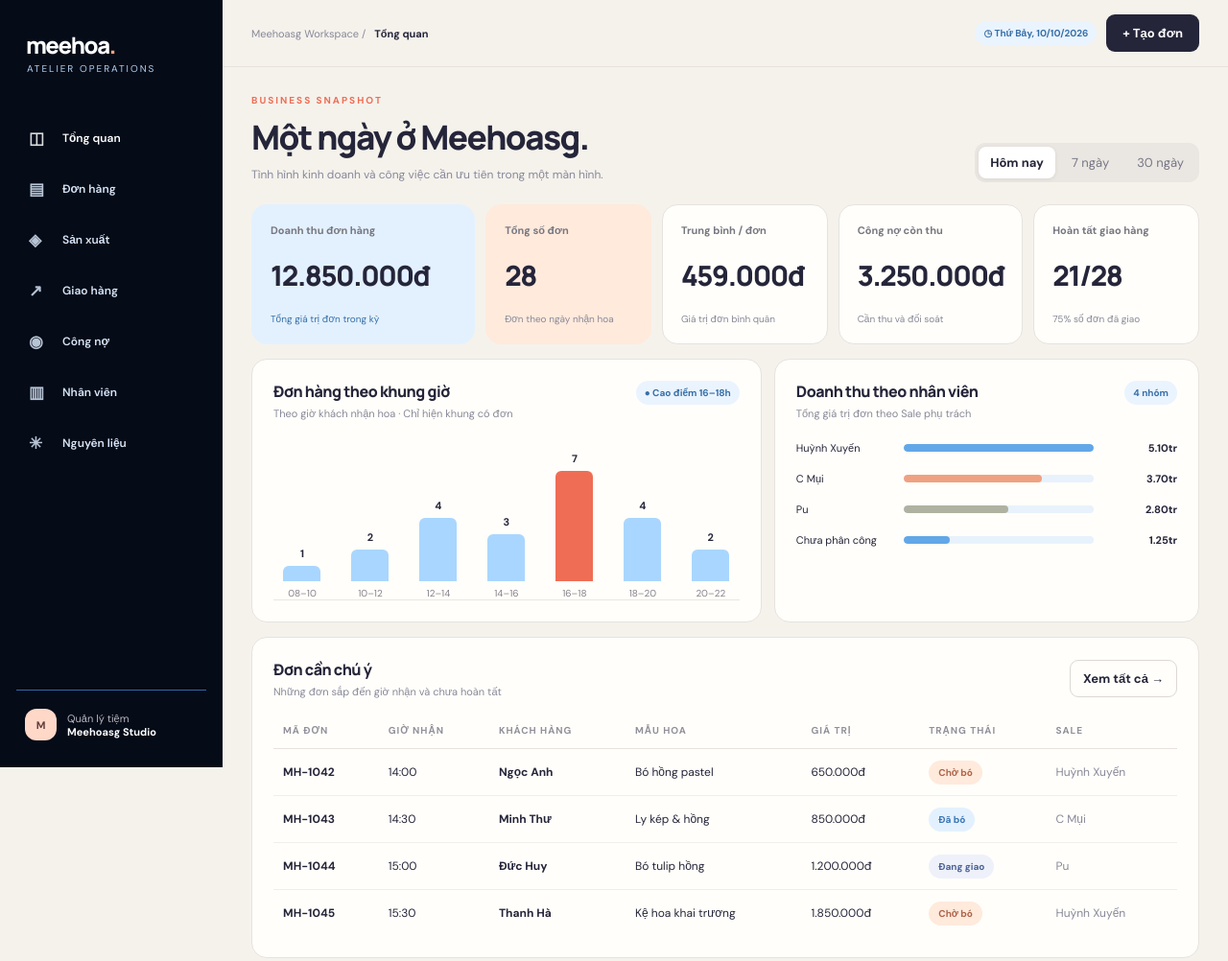
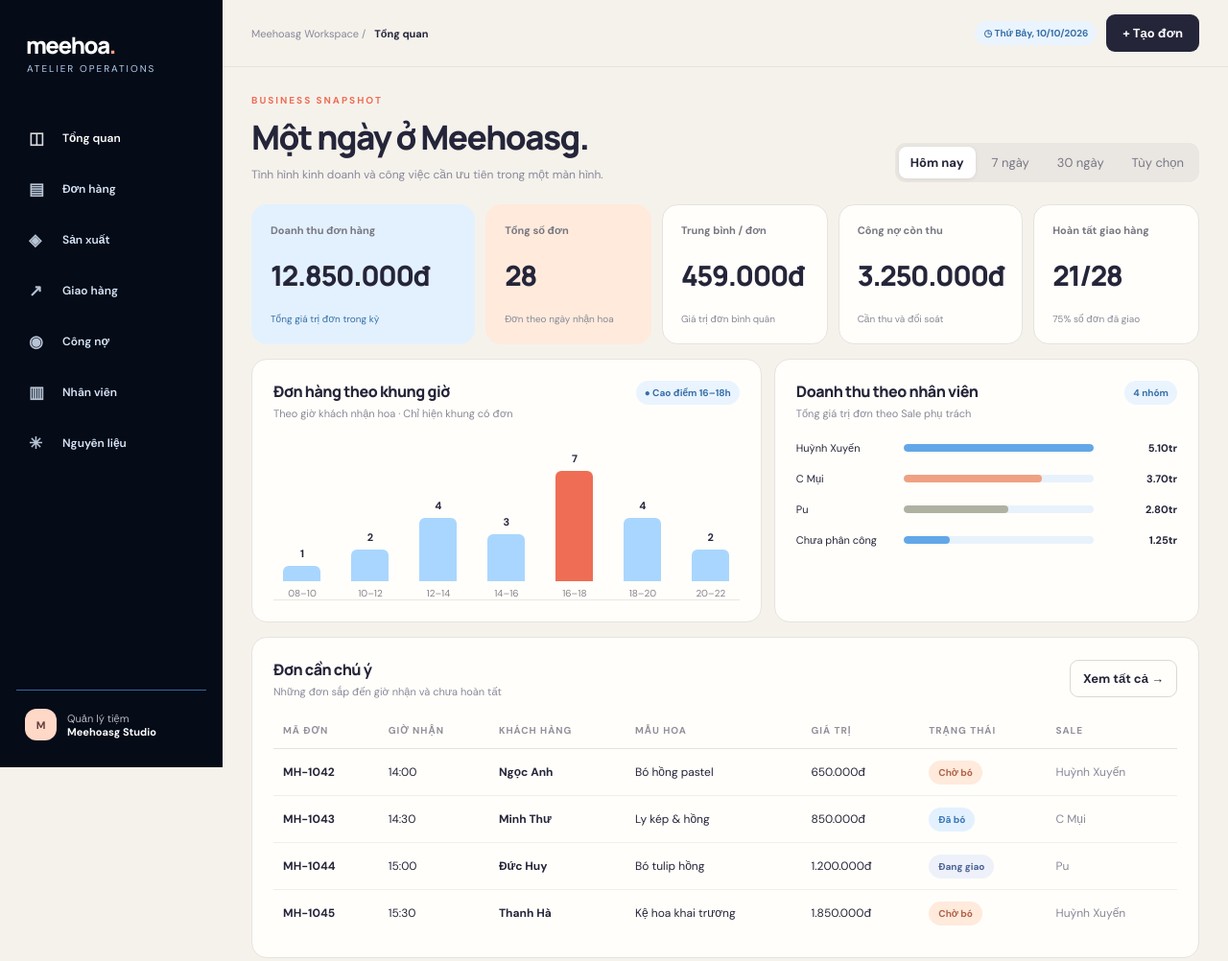
Before and after one commit to AlexT-tech98/meehoasg-ui-demo, a website: page concept-02/index.html in a window 1280 px wide. Shown: the whole page at 96% size. Drawn offline with Linux system fonts and the light colour scheme.

Commit message:
Add Dashboard specific-day and date-range selection to concept preview, no fabricated custom-period data

```diff
--- a/concept-02/index.html
+++ b/concept-02/index.html
@@ -14,12 +14,12 @@
 const pages=[['dashboard','◫','Tổng quan'],['orders','▤','Đơn hàng'],['production','◈','Sản xuất'],['delivery','↗','Giao hàng'],['debt','◉','Công nợ'],['sales','▥','Nhân viên'],['materials','✳','Nguyên liệu']];
 const staff=[['Huỳnh Xuyến',5100000],['C Mụi',3700000],['Pu',2800000],['Chưa phân công',1250000]];
 const orders=[['MH-1042','14:00','Ngọc Anh','Bó hồng pastel',650000,'Chờ bó','Huỳnh Xuyến'],['MH-1043','14:30','Minh Thư','Ly kép & hồng',850000,'Đã bó','C Mụi'],['MH-1044','15:00','Đức Huy','Bó tulip hồng',1200000,'Đang giao','Pu'],['MH-1045','15:30','Thanh Hà','Kệ hoa khai trương',1850000,'Chờ bó','Huỳnh Xuyến'],['MH-1046','16:00','Thu Trang','Hoa tone kem',550000,'Đã giao','C Mụi'],['MH-1047','17:00','Phương Uyên','Bó hoa burgundy',750000,'Đã bó','Pu']];
-let current='dashboard',period='today',search='',status='all';
+let current='dashboard',period='today',search='',status='all',customStart='2026-10-10',customEnd='2026-10-10';
 const fmt=n=>new Intl.NumberFormat('vi-VN').format(n)+'đ';
 const badge=s=>'<span class="status '+(s==='Đã giao'?'done':s==='Đang giao'?'ship':s==='Đã bó'?'wait':'')+'">'+s+'</span>';
 const head=(eye,title,desc,right='')=>'<div class="hrow"><div><div class="eyebrow">'+eye+'</div><h1>'+title+'</h1><div class="sub">'+desc+'</div></div>'+right+'</div>';
-function dashboard(){const vals=period==='today'?[12850000,28,459000,3250000,21,28]:period==='week'?[78600000,169,465000,8200000,152,169]:[325400000,708,460000,14800000,684,708];let hours=period==='today'?[1,2,4,3,7,4,2]:[7,13,21,19,41,22,12];let labels=['08–10','10–12','12–14','14–16','16–18','18–20','20–22'];let max=Math.max(...hours);return head('BUSINESS SNAPSHOT','Một ngày ở Meehoasg.','Tình hình kinh doanh và công việc cần ưu tiên trong một màn hình.','<div class="chips">'+[['today','Hôm nay'],['week','7 ngày'],['month','30 ngày']].map(([p,n])=>'<button data-period="'+p+'" class="'+(period===p?'on':'')+'">'+n+'</button>').join('')+'</div>')+
-'<div class="stats">'+[['Doanh thu đơn hàng',fmt(vals[0]),'Tổng giá trị đơn trong kỳ'],['Tổng số đơn',vals[1],'Đơn theo ngày nhận hoa'],['Trung bình / đơn',fmt(vals[2]),'Giá trị đơn bình quân'],['Công nợ còn thu',fmt(vals[3]),'Cần thu và đối soát'],['Hoàn tất giao hàng',vals[4]+'/'+vals[5],Math.round(vals[4]/vals[5]*100)+'% số đơn đã giao']].map((x,i)=>'<div class="stat '+(i===0?'feature':'')+'"><span class="k">'+x[0]+'</span><div class="val">'+x[1]+'</div><div class="meta">'+x[2]+'</div></div>').join('')+'</div>'+
+function dashboard(){const vals=period==='today'?[12850000,28,459000,3250000,21,28]:period==='week'?[78600000,169,465000,8200000,152,169]:[325400000,708,460000,14800000,684,708];let hours=period==='today'?[1,2,4,3,7,4,2]:[7,13,21,19,41,22,12];let labels=['08–10','10–12','12–14','14–16','16–18','18–20','20–22'];let max=Math.max(...hours);return head('BUSINESS SNAPSHOT','Một ngày ở Meehoasg.','Tình hình kinh doanh và công việc cần ưu tiên trong một màn hình.','<div class="chips">'+[['today','Hôm nay'],['week','7 ngày'],['month','30 ngày'],['custom','Tùy chọn']].map(([p,n])=>'<button data-period="'+p+'" class="'+(period===p?'on':'')+'">'+n+'</button>').join('')+'</div>')+
+(period==='custom'?'<div class="notice" style="margin-bottom:14px">Chọn ngày hoặc khoảng ngày: <input aria-label="Từ ngày" id="customStart" type="date" class="field" value="'+customStart+'"> đến <input aria-label="Đến ngày" id="customEnd" type="date" class="field" value="'+customEnd+'"> · Dữ liệu ngày tùy chọn sẽ kết nối khi triển khai hệ thống thật; demo không tạo số liệu giả.</div>':'')+'<div class="stats">'+[['Doanh thu đơn hàng',fmt(vals[0]),'Tổng giá trị đơn trong kỳ'],['Tổng số đơn',vals[1],'Đơn theo ngày nhận hoa'],['Trung bình / đơn',fmt(vals[2]),'Giá trị đơn bình quân'],['Công nợ còn thu',fmt(vals[3]),'Cần thu và đối soát'],['Hoàn tất giao hàng',vals[4]+'/'+vals[5],(vals[5]?Math.round(vals[4]/vals[5]*100):0)+'% số đơn đã giao']].map((x,i)=>'<div class="stat '+(i===0?'feature':'')+'"><span class="k">'+x[0]+'</span><div class="val">'+x[1]+'</div><div class="meta">'+x[2]+'</div></div>').join('')+'</div>'+
 '<div class="split"><section class="panel"><div class="panelheader"><div><h2>Đơn hàng theo khung giờ</h2><div class="hint">Theo giờ khách nhận hoa · Chỉ hiện khung có đơn</div></div><span class="pill">● Cao điểm 16–18h</span></div><div class="bars">'+hours.map((v,i)=>'<div class="baritem"><b>'+v+'</b><div class="barfill '+(v===max?'peak':'')+'" style="height:'+Math.round(115*v/max)+'px"></div><small>'+labels[i]+'</small></div>').join('')+'</div></section>'+
 '<section class="panel"><div class="panelheader"><div><h2>Doanh thu theo nhân viên</h2><div class="hint">Tổng giá trị đơn theo Sale phụ trách</div></div><span class="pill">4 nhóm</span></div><div class="people">'+staff.map((x,i)=>'<div class="person"><span>'+x[0]+'</span><div class="track"><div class="fill" style="width:'+x[1]/51000+'%"></div></div><b>'+(x[1]/1e6).toFixed(2)+'tr</b></div>').join('')+'</div></section></div>'+
 '<section class="panel table-panel"><div class="table-header"><div><h2>Đơn cần chú ý</h2><div class="hint">Những đơn sắp đến giờ nhận và chưa hoàn tất</div></div><button class="softbtn" data-go="orders">Xem tất cả →</button></div>'+table(orders.slice(0,4))+'</section>'}
@@ -31,7 +31,7 @@ function debt(){return head('PAYMENT OVERVIEW','Công nợ & thanh toán.','Theo
 function sales(){return head('TEAM PERFORMANCE','Hiệu suất nhân viên.','Doanh thu đơn hàng theo từng Sale, hiển thị độc lập với hoa hồng.')+'<div class="secgrid">'+staff.slice(0,3).map((x,i)=>'<div class="stat" style="min-height:180px;background:'+['#E3F1FF','#ffeadc','#dcece2'][i]+'"><span class="k">'+x[0]+'</span><div class="val">'+fmt(x[1])+'</div><div class="meta">'+[11,9,6][i]+' đơn được ghi nhận</div></div>').join('')+'</div><section class="panel table-panel"><h2>So sánh doanh thu</h2><div class="people" style="margin-top:28px">'+staff.map(x=>'<div class="person"><span>'+x[0]+'</span><div class="track"><div class="fill" style="width:'+x[1]/51000+'%"></div></div><b>'+fmt(x[1])+'</b></div>').join('')+'</div></section>'}
 function materials(){let names=[['Ly kép','12 đơn','🌼'],['Hồng Ecuador','9 đơn','🌹'],['Tulip','7 đơn','🌷'],['Sofia','5 đơn','🌸'],['Plume','4 đơn','🌿'],['Hoa phụ','8 đơn','💮']];return head('MATERIAL PLANNING','Nguyên liệu hoa.','Tổng hợp các loại hoa xuất hiện trong đơn đặt.')+'<div class="secgrid">'+names.map(x=>'<article class="ordercard"><header><span class="pill">Nguyên liệu</span><span style="font-size:27px">'+x[2]+'</span></header><h3>'+x[0]+'</h3><p>Được ghi nhận trong <b>'+x[1]+'</b></p><div class="progress"><div style="width:'+Math.random()*65+30+'%"></div></div></article>').join('')+'</div><div class="notice" style="margin-top:16px">Concept minh họa theo số đơn có chứa loại hoa, không đại diện số cành hoa trong kho.</div>'}
 const renderers={dashboard,orders:orderPage,production,delivery,debt,sales,materials};
-function go(p){current=p;document.getElementById('crumb').textContent=pages.find(x=>x[0]===p)[2];document.getElementById('content').innerHTML=renderers[p]();document.querySelectorAll('[data-go]').forEach(x=>x.onclick=()=>go(x.dataset.go));document.querySelectorAll('[data-period]').forEach(x=>x.onclick=()=>{period=x.dataset.period;go('dashboard')});document.querySelectorAll('[data-info]').forEach(x=>x.onclick=()=>alert('Đơn '+x.dataset.info+' · Bản concept không ghi thay đổi.'));let s=document.getElementById('orderSearch');if(s)s.oninput=e=>{search=e.target.value;let pos=s.selectionStart;go('orders');let n=document.getElementById('orderSearch');n.focus();n.setSelectionRange(pos,pos)};let f=document.getElementById('statusFilter');if(f)f.onchange=e=>{status=e.target.value;go('orders')};document.querySelectorAll('.nav button,.mobile-tabs button').forEach(b=>b.classList.toggle('active',b.dataset.page===p));}
+function go(p){current=p;document.getElementById('crumb').textContent=pages.find(x=>x[0]===p)[2];document.getElementById('content').innerHTML=renderers[p]();document.querySelectorAll('[data-go]').forEach(x=>x.onclick=()=>go(x.dataset.go));document.querySelectorAll('[data-period]').forEach(x=>x.onclick=()=>{period=x.dataset.period;go('dashboard')});for(const id of ['customStart','customEnd']){let d=document.getElementById(id);if(d)d.onchange=e=>{if(id==='customStart')customStart=e.target.value;else customEnd=e.target.value;};}document.querySelectorAll('[data-info]').forEach(x=>x.onclick=()=>alert('Đơn '+x.dataset.info+' · Bản concept không ghi thay đổi.'));let s=document.getElementById('orderSearch');if(s)s.oninput=e=>{search=e.target.value;let pos=s.selectionStart;go('orders');let n=document.getElementById('orderSearch');n.focus();n.setSelectionRange(pos,pos)};let f=document.getElementById('statusFilter');if(f)f.onchange=e=>{status=e.target.value;go('orders')};document.querySelectorAll('.nav button,.mobile-tabs button').forEach(b=>b.classList.toggle('active',b.dataset.page===p));}
 document.getElementById('nav').innerHTML=pages.map(x=>'<button data-page="'+x[0]+'"><span>'+x[1]+'</span>'+x[2]+'</button>').join('');
 document.getElementById('mobileTabs').innerHTML=[pages[0],pages[1],pages[2],pages[4],pages[6]].map(x=>'<button data-page="'+x[0]+'"><b>'+x[1]+'</b>'+x[2]+'</button>').join('');
 document.querySelectorAll('[data-page]').forEach(b=>b.onclick=()=>go(b.dataset.page));
```
